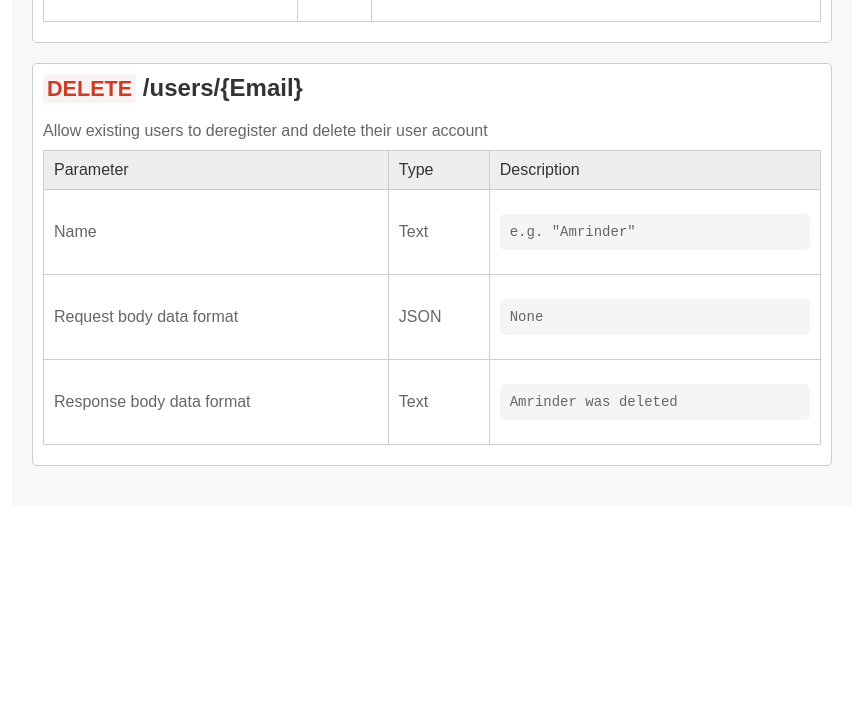
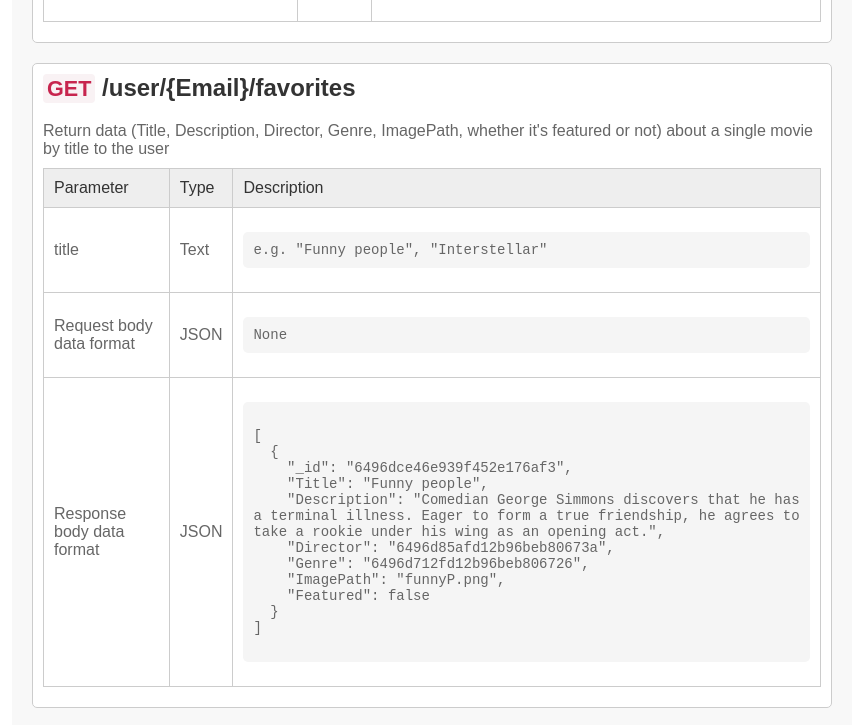
Before and after one commit to Sargurpreet/movie_api, a website: page public/documentation.html in a window 1280 px wide. Shown: the part 9133-9858 px from the top of the page, without its empty margins (208-1071 px from the left). Before the commit the page ends 9647 px from the top, so only its background shows below. Drawn offline with Linux system fonts and the light colour scheme.

Commit message:
Add documentation

```diff
--- a/public/documentation.html
+++ b/public/documentation.html
@@ -720,6 +720,55 @@
           </tr>
         </table>
       </div>
+      <!-- GET all favorite movies of a user -->
+      <div class="endpoint">
+        <h2><span class="http-method get">GET</span> /user/{Email}/favorites</h2>
+        <p>Return data (Title, Description, Director, Genre, ImagePath, whether it's featured or not) about a single movie by title to the user</p>
+        <table>
+          <tr>
+            <th>Parameter</th>
+            <th>Type</th>
+            <th>Description</th>
+          </tr>
+          <!-- PARAMETER title -->
+          <tr>
+            <td>title</td>
+            <td>Text</td>
+            <td>
+              <pre>e.g. "Funny people", "Interstellar"</pre>
+            </td>
+          </tr>
+          <!-- REQUEST body data -->
+          <tr>
+            <td>Request body data format</td>
+            <td>JSON</td>
+            <td>
+              <pre>None</pre>
+            </td>
+          </tr>
+          <!-- RESPONSE body data -->
+          <tr>
+            <td>Response body data format</td>
+            <td>JSON</td>
+            <td>
+              <pre>
+
+[
+  {
+    "_id": "6496dce46e939f452e176af3",
+    "Title": "Funny people",
+    "Description": "Comedian George Simmons discovers that he has a terminal illness. Eager to form a true friendship, he agrees to take a rookie under his wing as an opening act.",
+    "Director": "6496d85afd12b96beb80673a",
+    "Genre": "6496d712fd12b96beb806726",
+    "ImagePath": "funnyP.png",
+    "Featured": false
+  }
+]
+              </pre>
+            </td>
+          </tr>
+        </table>
+      </div>
       <!-- DELETE a user -->
       <div class="endpoint">
         <h2><span class="http-method delete">DELETE</span> /users/{Email}</h2>
```
